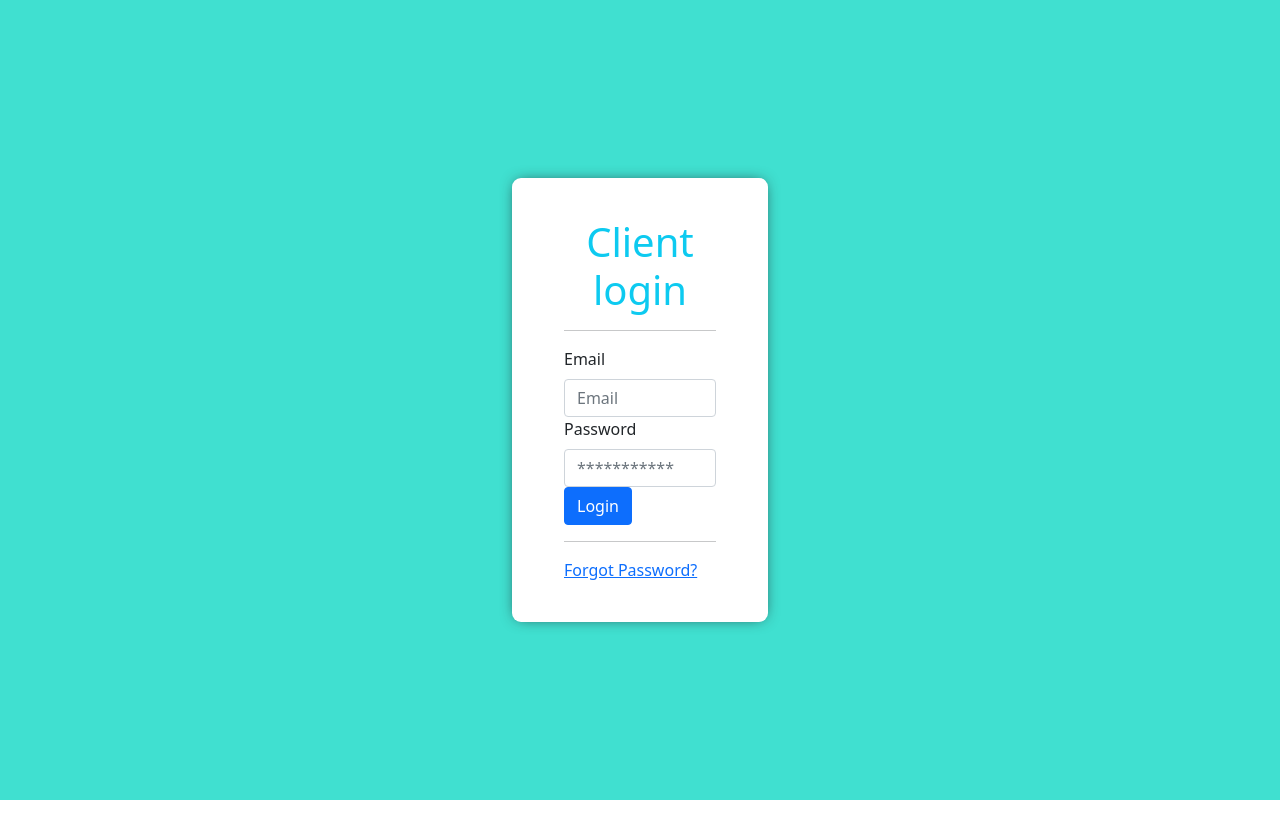
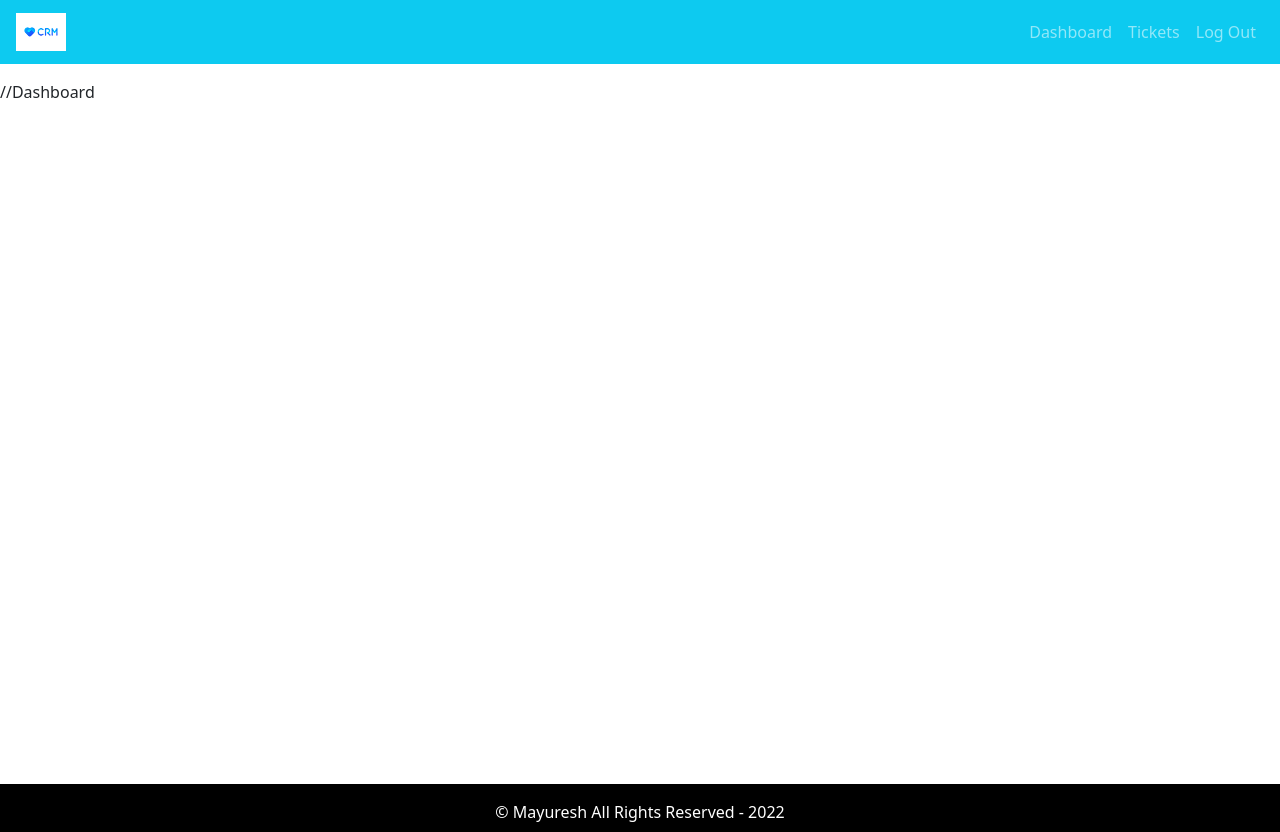
Before and after one commit to mayures/MERN-CRM, a React (Create React App) app in the folder client/: page / in a window 1280 px wide. Before the commit the page ends 800 px from the top, so only its background shows below. Built offline with nearby package versions, Linux system fonts and the light colour scheme.

Commit message:
layout is added

```diff
--- a/client/src/App.css
+++ b/client/src/App.css
@@ -0,0 +1,21 @@
+.default-layout{
+    display: grid;
+    grid-template-rows: 80px auto 3rem;
+    grid-template-areas: "header" "main" "footer";
+}
+
+.header{
+    grid-area: header;
+}
+
+.main{
+    grid-area: main;
+    min-height: 88vh;
+}
+
+.footer{
+    grid-area: footer;
+    background: black;
+    padding: 1rem;
+    color: white;
+}
--- a/client/src/App.js
+++ b/client/src/App.js
@@ -1,11 +1,13 @@
 import React from 'react';
 import Login from "./pages/login/login";
 import './App.css';
+import { DefaultLayout } from './layouts/DefaultLayout';
 
 function App () {
     return (
         <div className="app">
-            <Login />
+            {/* <Login /> */}
+            <DefaultLayout>//Dashboard</DefaultLayout>
         </div>
     )
 }
--- /dev/null
+++ b/client/src/layouts/DefaultLayout.js
@@ -0,0 +1,18 @@
+import React from 'react';
+import { Footer } from './partials/Footer';
+import { Header } from './partials/Header';
+
+export const DefaultLayout = ({children}) => {
+    return (
+        <div className='default-layout'>
+
+            <header className='header'>
+                <Header />
+            </header>
+            <main className='main'>{children}</main>
+            <footer className='footer'>
+                <Footer />
+            </footer>
+
+        </div>);
+};
--- /dev/null
+++ b/client/src/layouts/partials/Footer.js
@@ -0,0 +1,9 @@
+import React from 'react';
+
+export const Footer = () => {
+    return (
+        <div className='text-center copy-right'>
+            &copy; Mayuresh All Rights Reserved - 2022
+        </div>
+    );
+};
--- /dev/null
+++ b/client/src/layouts/partials/Header.js
@@ -0,0 +1,21 @@
+import React from 'react';
+import { Nav, Navbar } from 'react-bootstrap';
+import logo from '../../assets/img/logo.png';
+
+export const Header = () => {
+  return (
+      <Navbar collapseOnSelect bg="info" variant="dark" expand="md">
+          <Navbar.Brand className='ms-3'>
+              <img src={logo} alt="logo" width="50px"/>
+          </Navbar.Brand>
+          <Navbar.Toggle aria-controls="basic-navbar-nav" />
+          <Navbar.Collapse id="basic-navbar-nav">
+              <Nav className="ms-auto me-3">
+                <Nav.Link href="/dashboard">Dashboard</Nav.Link>
+                <Nav.Link href="/dashboard">Tickets</Nav.Link>
+                <Nav.Link href="/dashboard">Log Out</Nav.Link>
+              </Nav>
+          </Navbar.Collapse>
+      </Navbar>
+  );
+};
```
Also changed, not shown: client/src/assets/img/logo.png (added).
